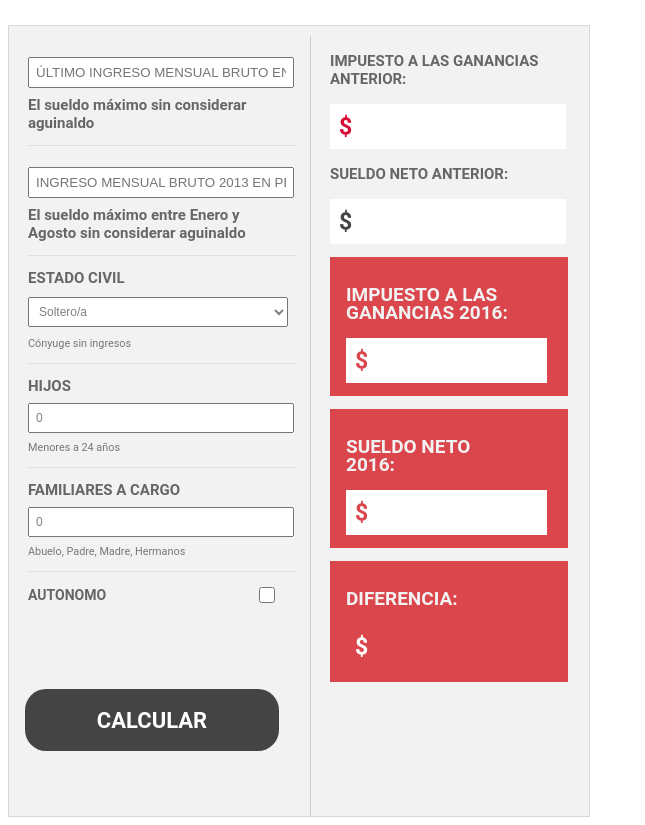
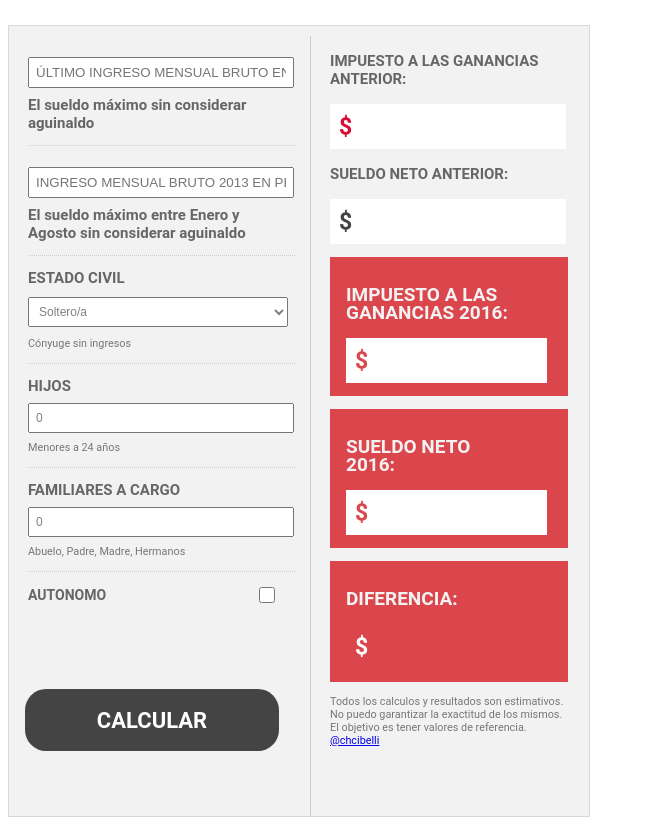
Before and after one commit to chcibelli/calculadora-ganancias, a plain HTML site: page index.html in a window 1280 px wide. Shown: the whole page, without its empty margins (0-645 px from the left). Drawn offline with nearby package versions, Linux system fonts and the light colour scheme.

Commit message:
disclaimer

```diff
--- a/index.html
+++ b/index.html
@@ -219,7 +219,9 @@
 							</p>
 							<span class="neto" id="diferencia">$</span>
                          </div>
-                    </div>
+                	<small>Todos los calculos y resultados son estimativos. No puedo garantizar la exactitud de los mismos. El objetivo es tener valores de referencia.</small>
+			<small><a href="http://twitter.com/chcibelli">@chcibelli</a></small>
+		</div>
 
                 </div>
             </div>
```
